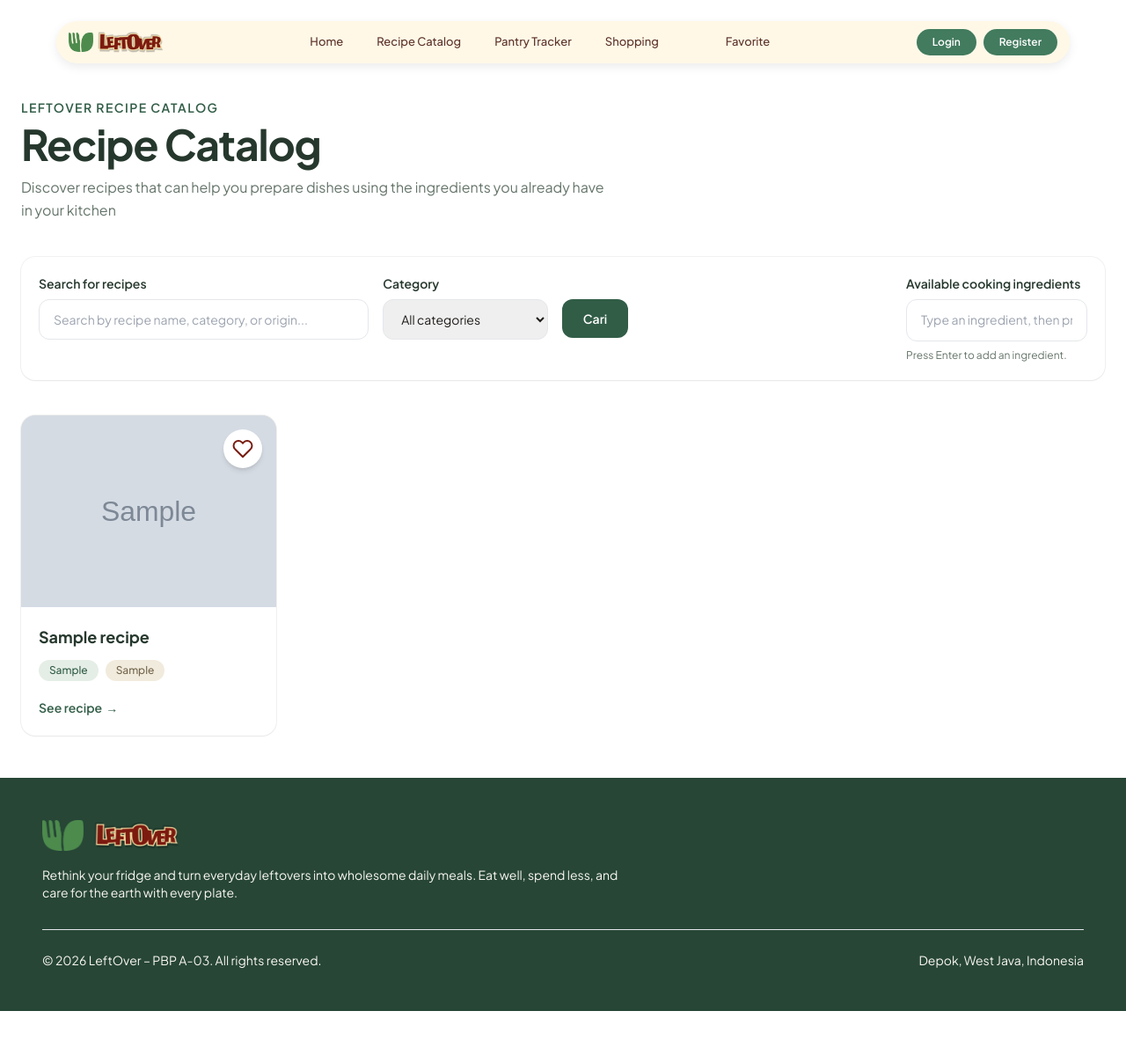
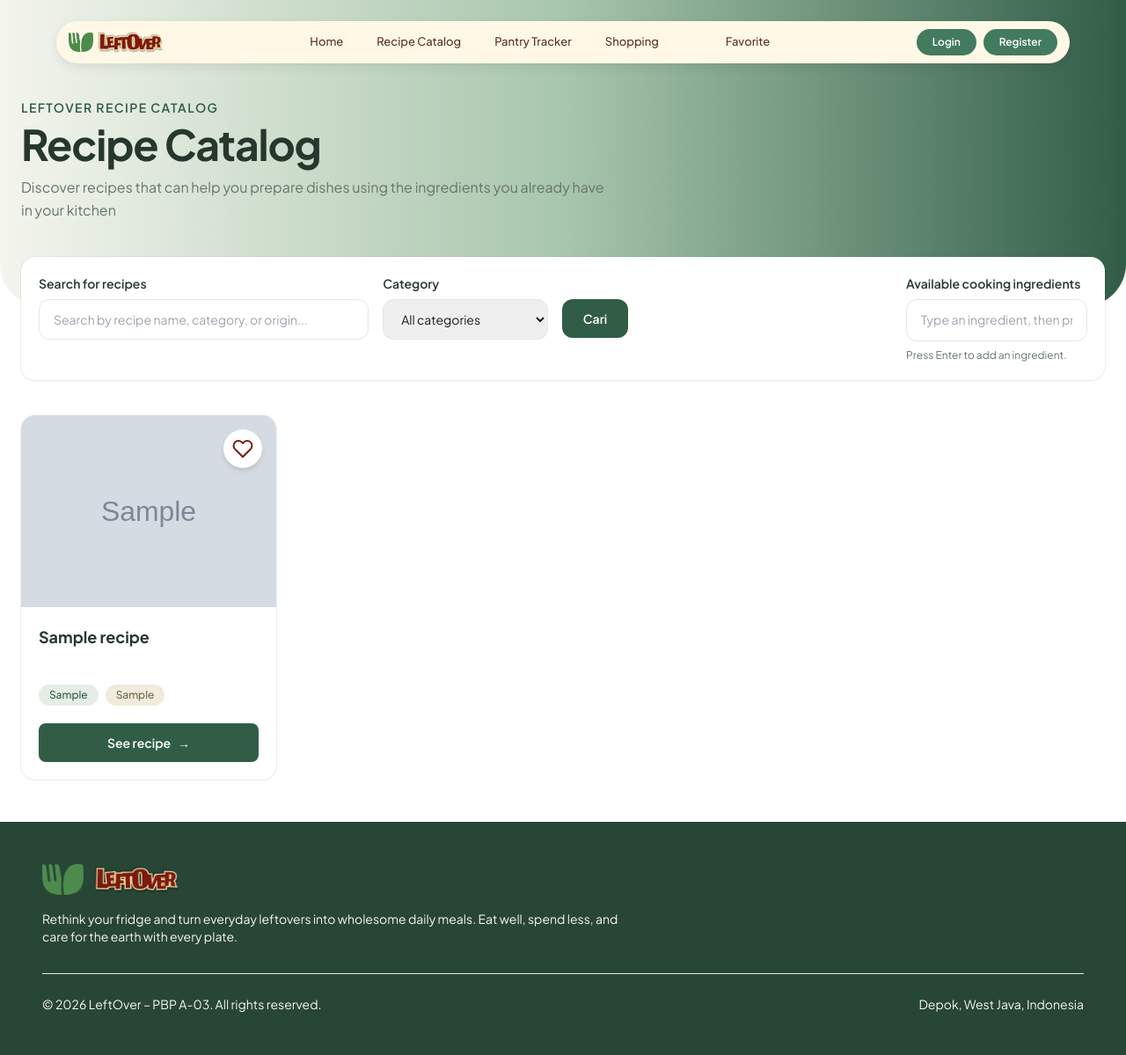
Before and after one commit to PBP-kel-3A/LeftOver, a Django app: page /recipes/ in a window 1280 px wide. Shown: the whole page at 88% size. Before the commit the page ends 1149 px from the top, so only its background shows below. Run offline with Django 5.2, Linux system fonts and the light colour scheme; tables that the repository leaves empty hold one stand-in row (values such as "Sample post"); grey boxes marked "Sample" are stand-in pictures; some libraries are stand-ins or nearby versions.

Commit message:
style : fix style header for recipe catalog & change button catalog card

```diff
--- a/recipes/templates/recipes/partials/recipe_cards.html
+++ b/recipes/templates/recipes/partials/recipe_cards.html
@@ -26,13 +26,14 @@
     {% for recipe in recipes %}
 
         <article
-            class="group overflow-hidden rounded-2xl bg-white shadow-sm
-                   ring-1 ring-black/5 transition duration-200
-                   hover:-translate-y-1 hover:shadow-lg"
+            class="group flex h-full flex-col overflow-hidden rounded-2xl
+                    bg-white shadow-sm ring-1 ring-black/5
+                    transition duration-200
+                    hover:-translate-y-1 hover:shadow-lg"
         >
 
             <!-- Image -->
-            <div class="relative aspect-[4/3] overflow-hidden bg-[#E8E9D9]">
+            <div class="relative aspect-[4/3] shrink-0 overflow-hidden bg-[#E8E9D9]">
 
                 {% if recipe.image_url %}
                     <img
@@ -82,13 +83,13 @@
             </div>
 
             <!-- Content -->
-            <div class="p-5">
+            <div class="flex flex-1 flex-col p-5">
 
-                <h2 class="line-clamp-2 text-lg font-bold text-[#26382D]">
+                <h2 class="line-clamp-2 min-h-[3.5rem] text-lg font-bold text-[#26382D]">
                     {{ recipe.name }}
                 </h2>
 
-                <div class="mt-3 flex flex-wrap gap-2">
+                <div class="mt-3 flex flex-wrap gap-2 pb-5">
 
                     {% if recipe.category %}
                         <span
@@ -112,12 +113,19 @@
 
                 <a
                     href="{% url 'recipes:recipe_detail' recipe.pk %}"
-                    class="mt-5 inline-flex items-center text-sm font-semibold
-                           text-[#315D47] transition hover:text-[#1F4934]"
+                    class="mt-auto inline-flex w-full items-center justify-center gap-2
+                            rounded-lg bg-[#315D47] px-4 py-3
+                            text-sm font-semibold text-white
+                            transition-colors duration-200
+                            hover:bg-[#1F4934]
+                            focus-visible:outline-none
+                            focus-visible:ring-2
+                            focus-visible:ring-[#315D47]
+                            focus-visible:ring-offset-2"
                 >
                     See recipe
 
-                    <span class="ml-1 transition group-hover:translate-x-1">
+                    <span class="transition-transform duration-200 group-hover:translate-x-1">
                         →
                     </span>
                 </a>
--- a/recipes/templates/recipes/recipe_list.html
+++ b/recipes/templates/recipes/recipe_list.html
@@ -3,6 +3,9 @@
 {% block title %}Katalog Resep - LeftOver{% endblock %}
 
 {% block extra_css %}
+<link rel="preconnect" href="https://fonts.googleapis.com">
+<link rel="preconnect" href="https://fonts.gstatic.com" crossorigin>
+<link href="https://fonts.googleapis.com/css2?family=Montserrat:wght@400;500;600;700;800&family=Plus+Jakarta+Sans:wght@400;500;600;700;800&display=swap" rel="stylesheet">
 <script src="https://cdn.tailwindcss.com"></script>
 {% endblock %}
 
@@ -158,7 +161,15 @@
 {% endblock %}
 
 {% block content %}
-<section class="min-h-screen bg-[#FFFFFF] px-6 pb-12 pt-28">
+<section class="relative isolate min-h-screen bg-white px-6 pb-12 pt-28">
+    <!-- Gradient hero background -->
+    <div
+        aria-hidden="true"
+        class="pointer-events-none absolute inset-x-0 top-[-7rem] -z-10
+               h-[460px] rounded-b-[48px]
+               bg-gradient-to-r
+               from-[#F4F5ED] via-[#A8C6AD] to-[#315D47]"
+    ></div>
     <div class="mx-auto max-w-7xl">
 
         <!-- Header -->
```
Also changed, not shown: recipes/templates/recipes/recipe_detail.html (+22 -9 lines).
